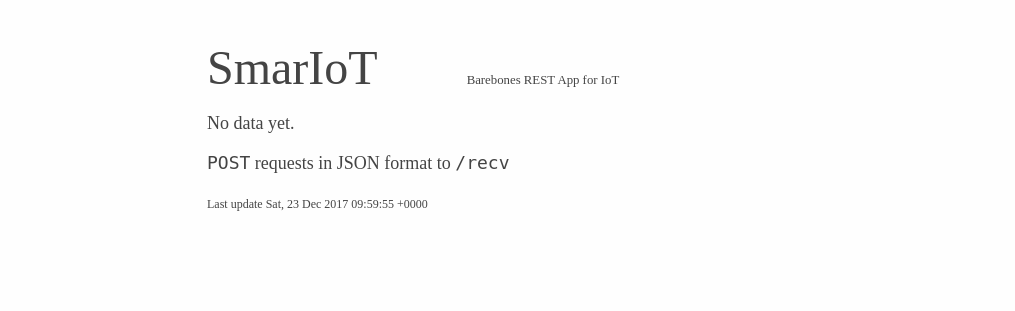
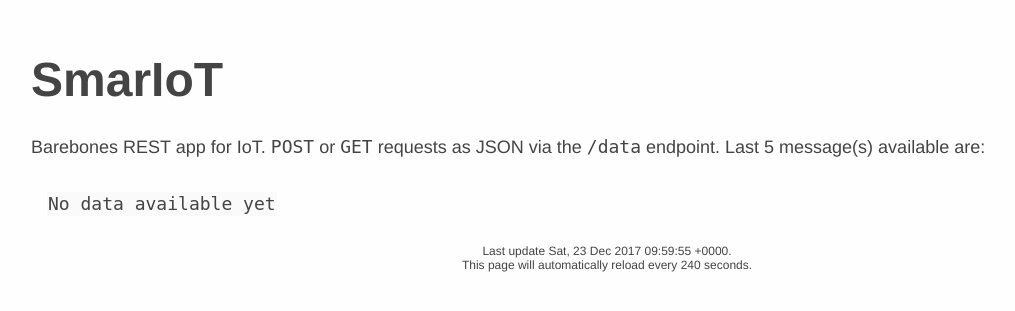
Before and after one commit to pomplesiegel/smariot, a Flask app: page / in a window 1280 px wide. Shown: the top 311 px of the page, without its empty margins (33-1048 px from the left). Run offline with Flask 2, Linux system fonts and the light colour scheme.

Commit message:
change layout, implement GET

```diff
--- a/app.py
+++ b/app.py
@@ -7,23 +7,35 @@ from flask import Flask,render_template,request,jsonify,abort
 
 app = Flask(__name__)
 
-MAX_REQ_TO_KEEP = 5
+MAX_REQ_TO_KEEP = 5             # max. num requests to keep
+PAGE_RELOAD_INTERVAL = 240      # in seconds
+
 last_recv_data = deque(maxlen=MAX_REQ_TO_KEEP)
+
+def get_timestamp():
+    return strftime("%a, %d %b %Y %H:%M:%S +0000", gmtime())
 
 @app.route("/")
 def default_route():
-    return render_template('index.html', result=last_recv_data, count=MAX_REQ_TO_KEEP, ts=strftime("%a, %d %b %Y %H:%M:%S +0000", gmtime()))
+    return render_template('index.html', result=last_recv_data, count=MAX_REQ_TO_KEEP,
+                                ts=get_timestamp(), refresh=PAGE_RELOAD_INTERVAL)
 
-@app.route("/recv", methods=['POST'])
+@app.route("/data", methods=['GET','POST'])
 def index():
     resp = None
-    try:
-        global last_recv_data
-        last_recv_data.append(request.get_json(force=True))
-        resp = {'result':'success'}
+    if request.method == 'POST':
+        try:
+            global last_recv_data
+            last_recv_data.append((request.get_json(force=True), get_timestamp()))
+            resp = {'result':'success'}
+            return jsonify(resp)
+        except:
+            abort(400)
+    else:
+        resp = list()
+        for item in last_recv_data:
+            resp.append(item)
         return jsonify(resp)
-    except:
-        abort(400)
 
 if __name__ == '__main__':
     app.run(debug=True)
--- a/static/main.css
+++ b/static/main.css
@@ -1,15 +1,15 @@
 body {
-  margin:40px auto;
-  max-width:800px;
-  font-size:18px;
-  color:#444;
-  background-color: #fefefe;
-  padding:0 10px
-  font-family: Helvetica, Arial, sans-serif !important;
+    margin:5% auto;
+    max-width:90%;
+    font-size:18px;
+    color:#444;
+    background-color: #fefefe;
+    font-family: Helvetica, Arial, sans-serif !important;
 }
 
-h3{
-  line-height:1.5
+h1,h2,h3{
+    font-size:3rem;
+    line-height:2rem;
 }
 
 tr:nth-child(even) {
--- a/templates/index.html
+++ b/templates/index.html
@@ -4,39 +4,36 @@
     <title>SmarIoT</title>
     <meta charset="utf-8">
     <meta name="viewport" content="width=device-width, initial-scale=1">
-    <meta http-equiv="refresh" content="180" />
+    <meta http-equiv="refresh" content=" {{ refresh }} " />
     <link rel="stylesheet" type="text/css" href="static/main.css"/>
   </head>
   <body>
     <div>
-        <p><span style="font-size:3rem;">SmarIoT</span>
-        <span style="display:inline-block; width:10%;"></span>
-        <span style="font-size:0.8rem;">Barebones REST App for IoT</span></p>
-    </div>
+        <h2>SmarIoT</h2>
+        <p>Barebones REST app for IoT. <samp>POST</samp> or <samp>GET</samp> requests as JSON via the <samp>/data</samp> endpoint.
+        Last {{ count }} message(s) available are:</p>
+    <div>
+        <table style="border-collapse:separate; border-spacing:1rem;">
             {% if result %}
-    <div>
-    <p>Last {{ count }} Message(s) Received:</p>
-    <samp style="font-size:0.8rem;">
-        <table style="border-collapse:separate; border-spacing:1rem;">
                     {% for item in result %}
                         <tr>
                             <td>
                             <div>
-                <p style="font-size:0.75rem;">On {{ ts }} received</p>
-                <p>{{ item }}</p>
+                            <p style="font-size:0.75rem;">On {{ item[1] }} received message</p>
+                            <samp style="font-size:0.85rem;">{{ item[0] }}</samp>
                             </div>
                             </td>
                         </tr>
                     {% endfor %}
+            {% else %}
+                    <tr>
+                        <td><samp>No data available yet</samp></td>
+                    </tr>
+            {% endif %}
         </table>
-    </samp>
     </div>
-    {% else %}
-        <p>No data yet.</p>
-    {% endif %}
-    <div>
-        <p><samp>POST</samp> requests in JSON format to <samp>/recv</samp></p>
-        <p><span style="font-size:0.75rem;">Last update {{ ts }}</span></p>
+    <div style="text-align:center;font-size:0.75rem;">
+        <p>Last update {{ ts }}.<br/>This page will automatically reload every {{refresh}} seconds.</p>
     </div>
   </body>
 </html>
```
Lines whose indentation alone changed are shown as unchanged.
